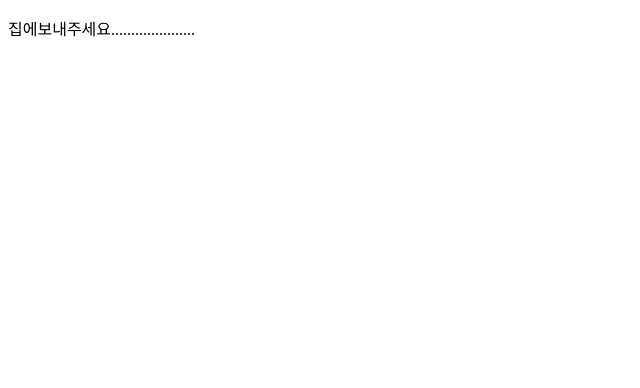
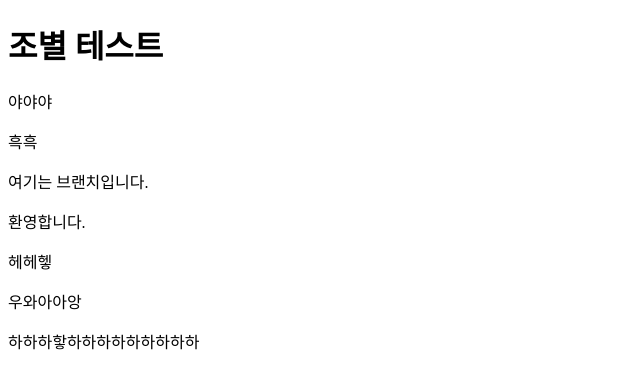
Before and after one commit to leeheejin00/test, a plain HTML site: page index.html in a window 1280 px wide. Shown: the whole page, without its empty margins (0-640 px from the left). Drawn offline with Linux system fonts and the light colour scheme.

Commit message:
충돌실험

```diff
--- a/index.html
+++ b/index.html
@@ -6,6 +6,20 @@
     <title>2조</title>
 </head>
 <body>
-    <p>집에보내주세요.....................</p>
+    <h1>조별 테스트</h1>
+
+
+    <p>야야야</p>
+    <p>흑흑</p>
+
+
+
+
+    <p>여기는 브랜치입니다.</p>
+    환영합니다.
+
+    <p>헤헤헿</p>
+    <p>우와아아앙</p>
+    <p>하하하핳하하하하하하하하하</p>
 </body>
 </html>
```
